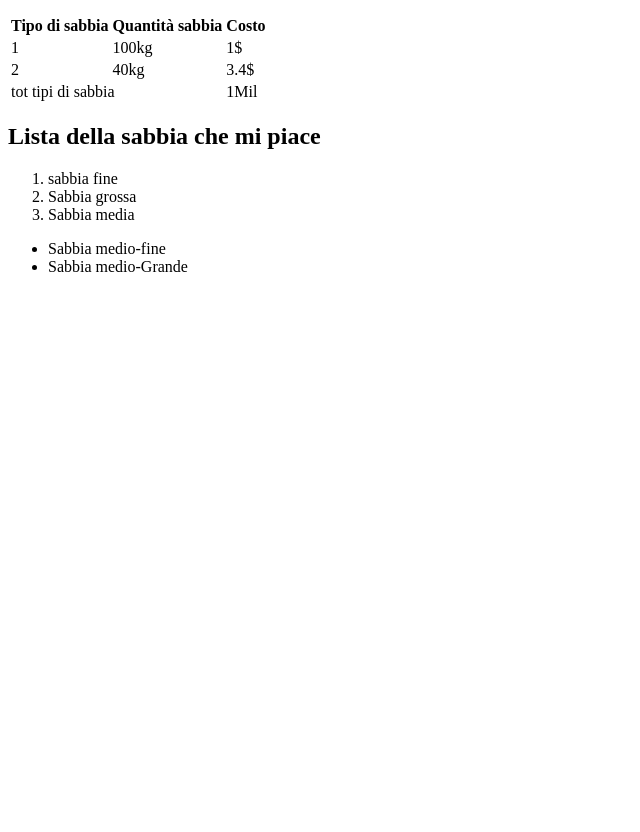
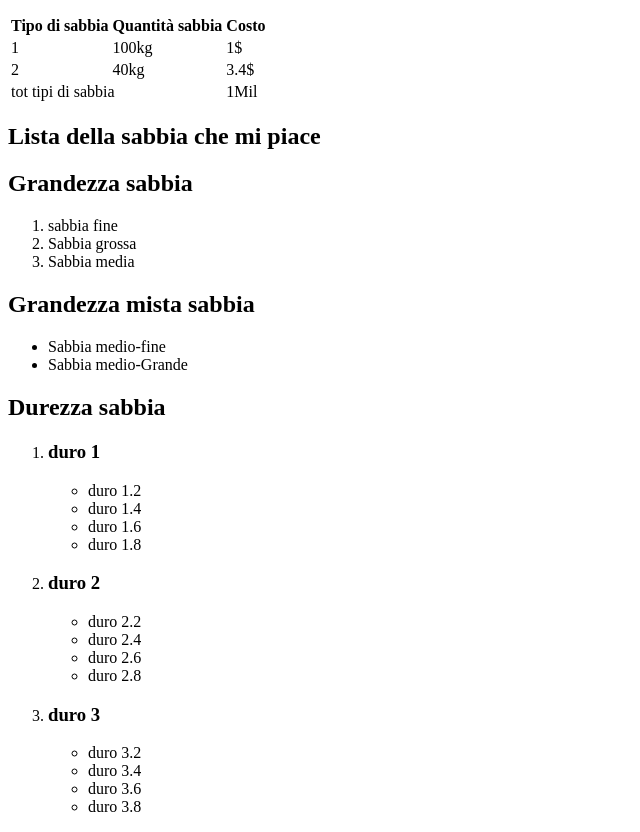
Before and after one commit to LorenzoAndreotti114/test, a plain HTML site: page index.html in a window 1280 px wide. Shown: the part 629-1461 px from the top of the page, without its empty margins (0-640 px from the left). Before the commit the page ends 921 px from the top, so only its background shows below. Drawn offline with Linux system fonts and the light colour scheme.

Commit message:
add: more lists

```diff
--- a/index.html
+++ b/index.html
@@ -57,7 +57,7 @@
 
     <!-- sezione tabella -->
 
-    <section>
+    <div>
 
         <table>
 
@@ -104,15 +104,17 @@
 
         </table>
 
-    </section>
+    </div>
 
     <!-- sezione liste -->
 
-    <section>
+    <div>
 
         <h2>Lista della sabbia che mi piace</h2>
 
         <!-- lista numerata -->
+
+        <h2>Grandezza sabbia</h2>
 
         <ol>
 
@@ -130,6 +132,8 @@
 
         <!-- lista non numerata -->
 
+        <h2>Grandezza mista sabbia</h2>
+
         <ul>
 
             <li>Sabbia medio-fine</li>
@@ -137,7 +141,51 @@
 
         </ul>
 
-    </section>
+        <!-- lista mista -->
+
+        <h2>Durezza sabbia</h2>
+
+        <ol>
+
+            <!-- prima durezza -->
+
+            <li>
+                <h3>duro 1</h3>
+                <ul>
+                    <li>duro 1.2</li>
+                    <li>duro 1.4</li>
+                    <li>duro 1.6</li>
+                    <li>duro 1.8</li>
+                </ul>
+            </li>
+
+            <!-- seconda durezza -->
+
+            <li>
+                <h3>duro 2</h3>
+                <ul>
+                    <li>duro 2.2</li>
+                    <li>duro 2.4</li>
+                    <li>duro 2.6</li>
+                    <li>duro 2.8</li>
+                </ul>
+            </li>
+
+            <!-- terza durezza -->
+
+            <li>
+                <h3>duro 3</h3>
+                <ul>
+                    <li>duro 3.2</li>
+                    <li>duro 3.4</li>
+                    <li>duro 3.6</li>
+                    <li>duro 3.8</li>
+                </ul>
+            </li>
+
+        </ol>
+
+    </div>
 
 </body>
 
```
